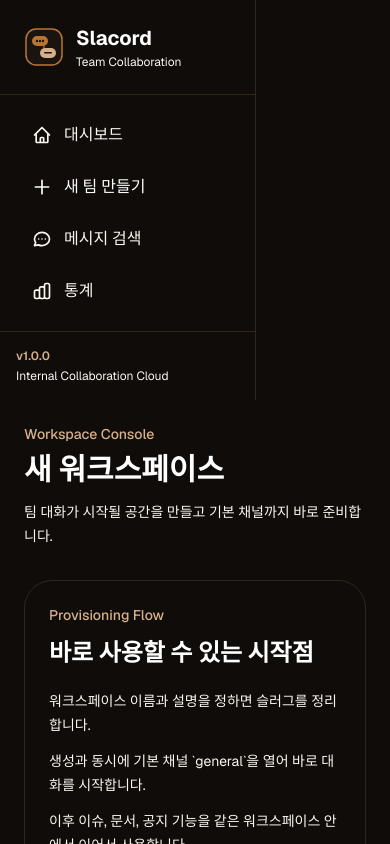
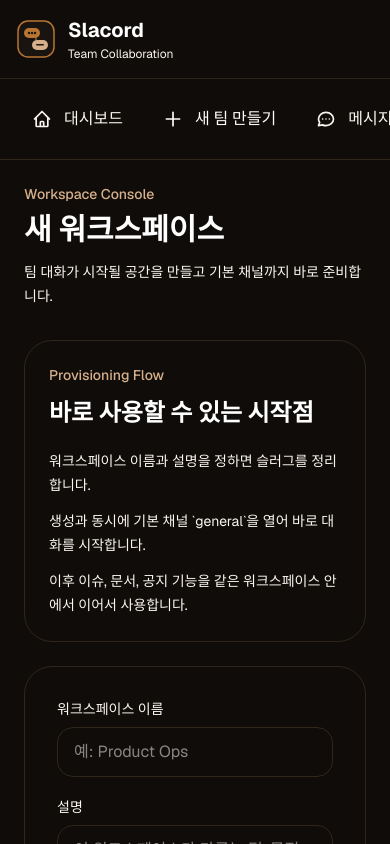
Before and after one commit to kscold/slacord, a Next.js app in the folder packages/web/: page /dashboard/teams/new in a window 390 px wide. Shown: the top 844 px of the page. Built offline with nearby package versions, Linux system fonts and the light colour scheme.

Commit message:
fix(frontend): DashboardSidebar에 currentUserName prop 추가 (DashboardShell 호환)

```diff
--- a/packages/web/src/widgets/dashboard/ui/DashboardSidebar.tsx
+++ b/packages/web/src/widgets/dashboard/ui/DashboardSidebar.tsx
@@ -1,7 +1,7 @@
 'use client';
 
+import Image from 'next/image';
 import Link from 'next/link';
-import Image from 'next/image';
 import { usePathname } from 'next/navigation';
 
 const NAV_ITEMS = [
@@ -11,27 +11,32 @@
     { href: '/dashboard/stats', label: '통계', icon: 'M9 19v-6a2 2 0 00-2-2H5a2 2 0 00-2 2v6a2 2 0 002 2h2a2 2 0 002-2zm0 0V9a2 2 0 012-2h2a2 2 0 012 2v10m-6 0a2 2 0 002 2h2a2 2 0 002-2m0 0V5a2 2 0 012-2h2a2 2 0 012 2v14a2 2 0 01-2 2h-2a2 2 0 01-2-2z' },
 ];
 
-export function DashboardSidebar() {
+interface Props {
+    currentUserName?: string;
+}
+
+export function DashboardSidebar({ currentUserName }: Props) {
     const pathname = usePathname();
 
     return (
-        <aside className="w-64 bg-bg-secondary border-r border-border-primary flex flex-col">
-            <div className="p-6 border-b border-border-primary">
+        <aside className="w-full shrink-0 border-b border-border-primary bg-bg-secondary lg:flex lg:min-h-screen lg:w-64 lg:flex-col lg:border-b-0 lg:border-r">
+            <div className="border-b border-border-primary p-4 sm:p-6">
                 <Link href="/" className="flex items-center gap-3">
                     <Image src="/logo.svg" alt="Slacord" width={40} height={40} className="rounded-xl" />
                     <div>
                         <h1 className="text-xl font-bold text-white">Slacord</h1>
-                        <p className="text-xs text-text-tertiary mt-0.5">Team Collaboration</p>
+                        <p className="mt-0.5 text-xs text-text-tertiary">Team Collaboration</p>
                     </div>
                 </Link>
+                {currentUserName ? <p className="mt-3 text-sm text-text-secondary">Signed in as {currentUserName}</p> : null}
             </div>
-            <nav className="flex-1 p-4 space-y-1">
+            <nav className="flex gap-2 overflow-x-auto px-4 py-4 lg:flex-1 lg:flex-col lg:gap-1 lg:overflow-visible">
                 {NAV_ITEMS.map((item) => {
                     const isActive = pathname === item.href;
+                    const stateClass = isActive ? 'bg-bg-hover text-white' : 'text-text-secondary hover:bg-bg-hover hover:text-white';
                     return (
-                        <Link key={item.href} href={item.href}
-                            className={`flex items-center gap-3 px-4 py-3 rounded-lg transition-colors ${isActive ? 'bg-bg-hover text-white' : 'hover:bg-bg-hover text-text-secondary hover:text-white'}`}>
-                            <svg className="w-5 h-5" fill="none" stroke="currentColor" viewBox="0 0 24 24">
+                        <Link key={item.href} href={item.href} className={`flex min-h-11 items-center gap-3 whitespace-nowrap rounded-lg px-4 py-3 transition-colors ${stateClass}`}>
+                            <svg className="h-5 w-5" fill="none" stroke="currentColor" viewBox="0 0 24 24">
                                 <path strokeLinecap="round" strokeLinejoin="round" strokeWidth={2} d={item.icon} />
                             </svg>
                             <span className="font-medium">{item.label}</span>
@@ -39,7 +44,7 @@
                     );
                 })}
             </nav>
-            <div className="p-4 border-t border-border-primary text-xs text-text-tertiary">
+            <div className="hidden border-t border-border-primary p-4 text-xs text-text-tertiary lg:block">
                 <p className="font-semibold text-[#d6b08a]">v1.0.0</p>
                 <p className="mt-1">Internal Collaboration Cloud</p>
             </div>
```
